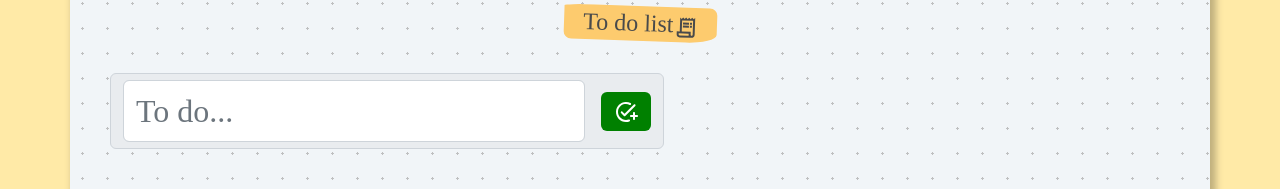
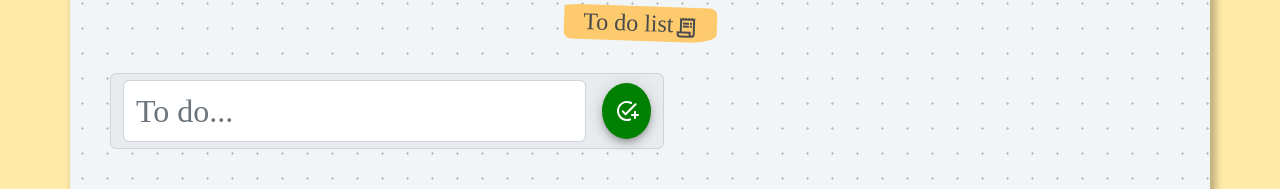
Before and after one commit to reemtamir/react-TODO, a React (Create React App) app: page / in a window 1280 px wide. Shown: the part 440-629 px from the top of the page. Built offline with nearby package versions, Linux system fonts and the light colour scheme; the HTML template or start-up script is replaced by a standard one.

Commit message:
add icons

```diff
--- a/src/components/ToDoForm.jsx
+++ b/src/components/ToDoForm.jsx
@@ -1,5 +1,6 @@
 import { useState } from 'react';
 import AddTaskRoundedIcon from '@mui/icons-material/AddTaskRounded';
+import { Fab } from '@mui/material';
 
 let error = '';
 const ToDoForm = ({ onSubmit }) => {
@@ -38,7 +39,7 @@ const ToDoForm = ({ onSubmit }) => {
             value={task}
           />
 
-          <button
+          <Fab
             style={{
               backgroundColor: isMouseOver ? 'lightgreen' : 'green',
               color: 'white',
@@ -49,7 +50,7 @@ const ToDoForm = ({ onSubmit }) => {
             className="btn ms-3"
           >
             <AddTaskRoundedIcon />
-          </button>
+          </Fab>
         </div>
         <h2>{error}</h2>
       </div>
--- a/src/components/ToDoItem.jsx
+++ b/src/components/ToDoItem.jsx
@@ -1,6 +1,5 @@
 import { useState } from 'react';
 import DeleteIcon from '@mui/icons-material/Delete';
-
 const ToDoItem = ({ task, handleIsCompleteChange, deleteToDo }) => {
   const dateToString = task.createdAt.toString();
   let dayToShow = '';
```
